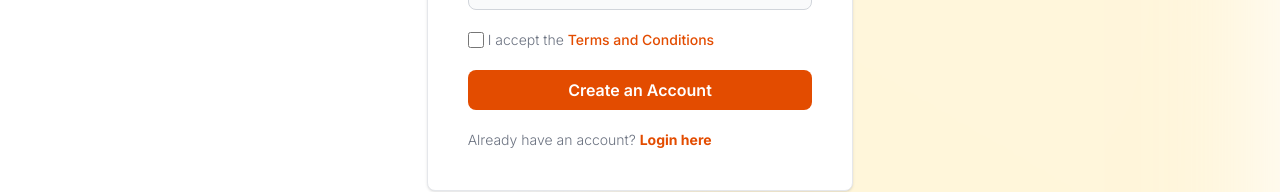
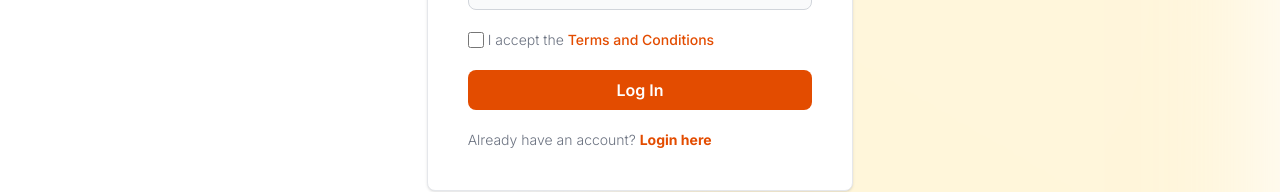
Before and after one commit to nazeern/eureka, a Next.js app: page /sign-up in a window 1280 px wide. Shown: the part 544-736 px from the top of the page. Built offline with nearby package versions, Linux system fonts and the light colour scheme.

Commit message:
Show feedback & disable button on signup & login

```diff
--- a/app/login/actions.ts
+++ b/app/login/actions.ts
@@ -18,8 +18,11 @@ export async function login(formData: FormData) {
 
   const { error } = await supabase.auth.signInWithPassword(data)
 
+  const params = new URLSearchParams();
   if (error) {
-    redirect('/error')
+    const errorString = "Incorrect username or password. Please try again.";
+    params.set('error', errorString)
+    redirect(`/login?${params.toString()}`)
   }
 
   revalidatePath('/', 'layout')
--- a/app/login/page.tsx
+++ b/app/login/page.tsx
@@ -3,17 +3,23 @@ import Link from "next/link";
 import { BlurTop, BlurBottom } from "@/app/ui/blur";
 import { LogoTitle } from "@/app/ui/logo";
 import Toast from "@/app/ui/toast";
+import FormButton from "../ui/form-button";
 
 export default function LoginPage({
   searchParams,
 }: {
   searchParams: {
     success?: string;
+    error?: string;
   };
 }) {
   const success = searchParams?.success
     ? decodeURIComponent(searchParams?.success)
     : null;
+  const error = searchParams?.error
+    ? decodeURIComponent(searchParams?.error)
+    : null;
+  const toastStyle = success ? "success" : "error";
 
   return (
     <div className="h-screen bg-background flex flex-col items-center justify-center">
@@ -22,7 +28,7 @@ export default function LoginPage({
         <LogoTitle />
       </div>
       <div className="min-w-96 w-4/12 bg-white rounded-lg shadow p-10 border">
-        <Toast style="success">{success}</Toast>
+        <Toast style={toastStyle}>{success || error}</Toast>
         <p className="text-2xl font-bold mb-6">Log in to your account</p>
         <form className="flex flex-col gap-y-2">
           <label htmlFor="email" className="">
@@ -45,9 +51,9 @@ export default function LoginPage({
             required
             className=" bg-gray-50 border border-gray-300 text-gray-900 sm:text-sm rounded-lg p-2 mb-3"
           />
-          <button formAction={login} className="bg-primary rounded-lg mb-3">
-            <p className="text-onprimary font-semibold my-2">Log In</p>
-          </button>
+          <FormButton action={login} loadingText="Logging in...">
+            Log In
+          </FormButton>
           <p className="text-sm font-light text-gray-500">
             Need an account?{" "}
             <Link
--- a/app/sign-up/page.tsx
+++ b/app/sign-up/page.tsx
@@ -3,6 +3,7 @@ import Link from "next/link";
 import { BlurBottom, BlurTop } from "@/app/ui/blur";
 import { LogoTitle } from "@/app/ui/logo";
 import Toast from "@/app/ui/toast";
+import FormButton from "@/app/ui/form-button";
 
 export default function SignupPage({
   searchParams,
@@ -83,11 +84,9 @@ export default function SignupPage({
               </Link>
             </label>
           </div>
-          <button formAction={signup} className="bg-primary rounded-lg mb-3">
-            <p className="text-onprimary font-semibold my-2">
-              Create an Account
-            </p>
-          </button>
+          <FormButton action={signup} loadingText="Signing up...">
+            Log In
+          </FormButton>
           <p className="text-sm font-light text-gray-500">
             Already have an account?{" "}
             <Link
--- /dev/null
+++ b/app/ui/form-button.tsx
@@ -0,0 +1,26 @@
+"use client";
+
+import { useFormStatus } from "react-dom";
+
+export default function FormButton({
+  action,
+  children,
+  loadingText,
+}: {
+  action: (formData: FormData) => Promise<void>;
+  children: React.ReactNode;
+  loadingText: string;
+}) {
+  const { pending } = useFormStatus();
+
+  return (
+    <button
+      formAction={action}
+      className="text-onprimary bg-primary rounded-lg mb-3 font-semibold py-2
+      disabled:bg-orange-100 disabled:text-primary"
+      disabled={pending}
+    >
+      {pending ? "Logging in..." : children}
+    </button>
+  );
+}
```
